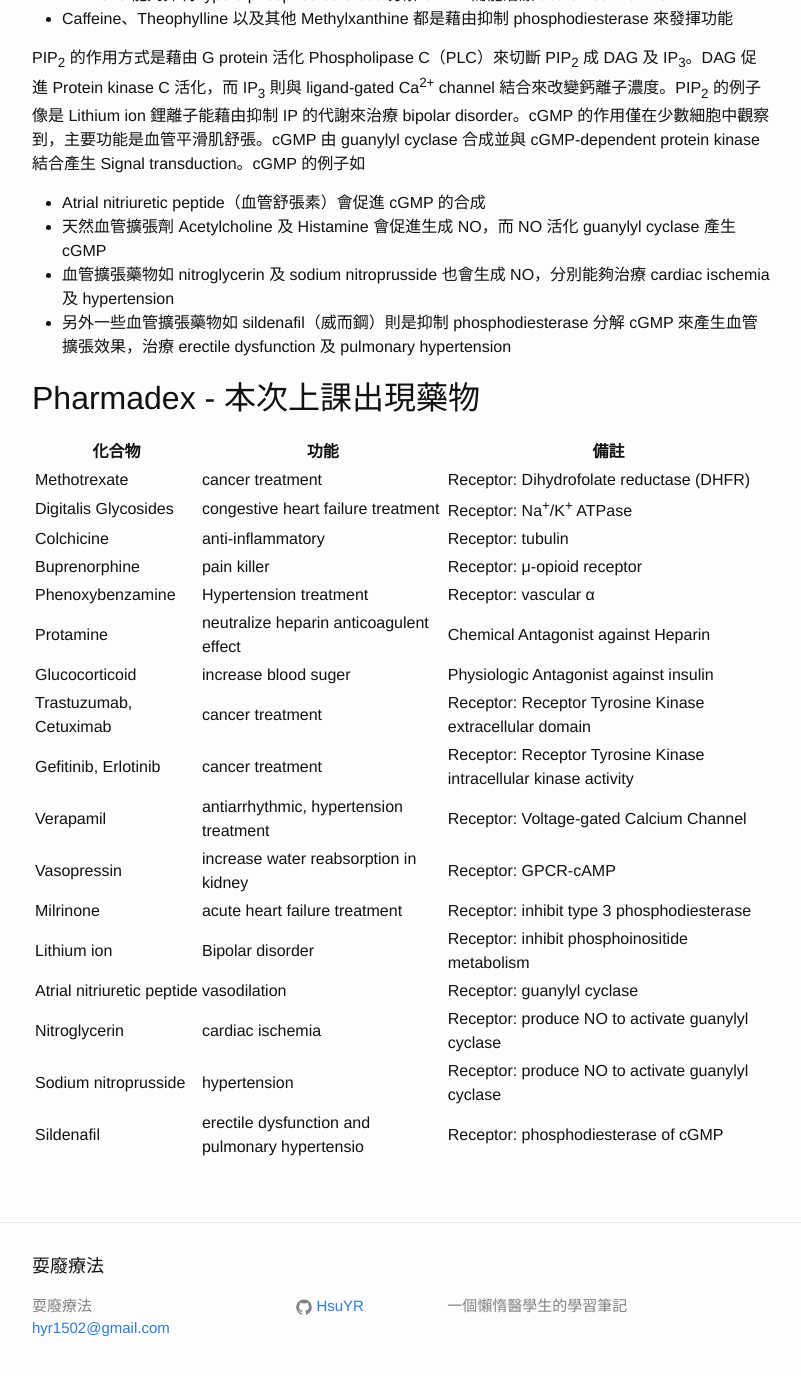
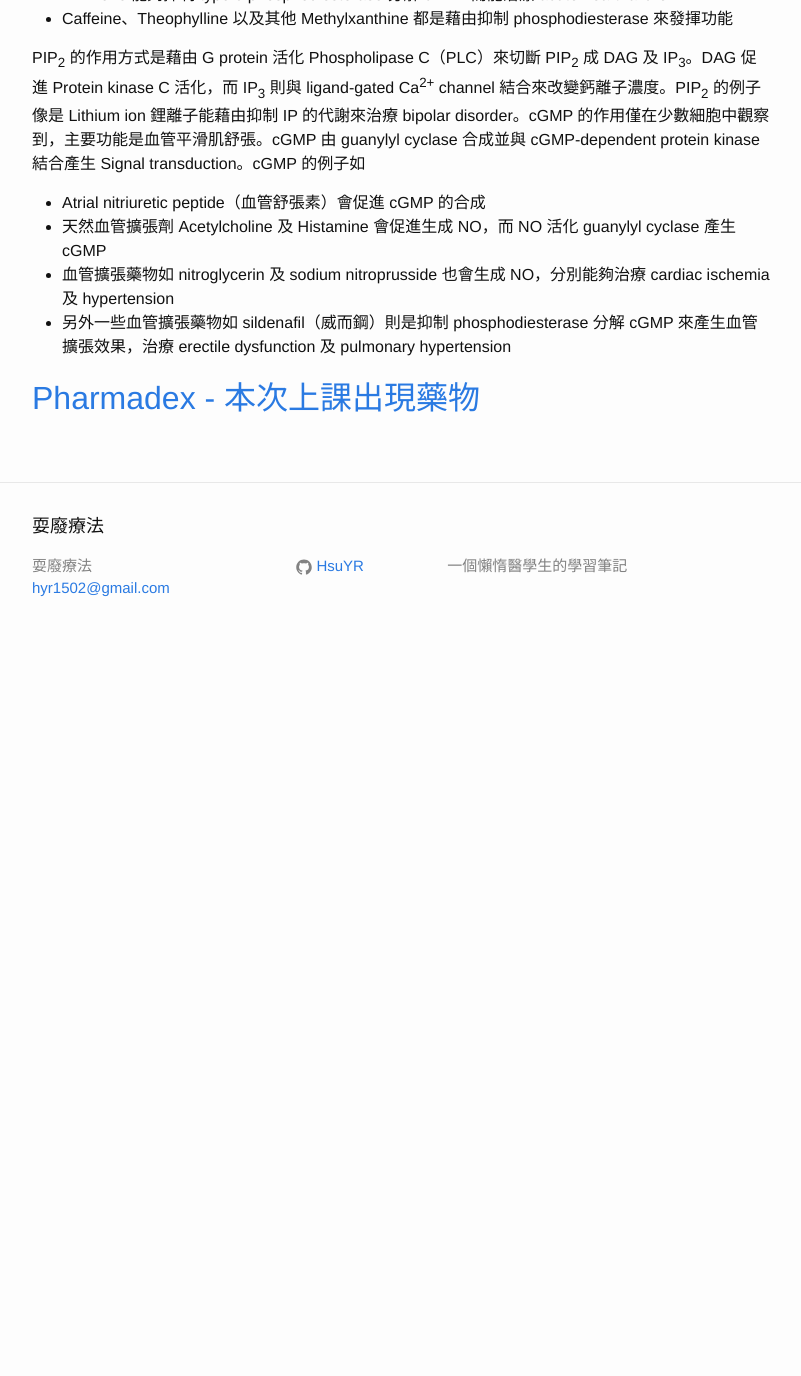
Before and after one commit to HsuYR/blog, a Jekyll site: the page built from _posts/2016-09-20-block1-pharmacology-1.markdown, in a window 1280 px wide and 1400 px high, scrolled down 3343 px. Shown: the top 1376 px of the window, without its empty margins (238-1039 px from the left). Built offline with Jekyll 4.4.1, drawn with Linux system fonts in a browser that asks for light colours; after the commit the page ends 4003 px from its top, so only the background shows below that.

Commit message:
Replace pharmacology 1 pharmadex table with external google spreadsheet link

```diff
--- a/_posts/2016-09-20-block1-pharmacology-1.markdown
+++ b/_posts/2016-09-20-block1-pharmacology-1.markdown
@@ -85,24 +85,6 @@ PIP<sub>2</sub> 的作用方式是藉由 G protein 活化 Phospholipase C（PLC
  * 血管擴張藥物如 nitroglycerin 及 sodium nitroprusside 也會生成 NO，分別能夠治療 cardiac ischemia 及 hypertension
  * 另外一些血管擴張藥物如 sildenafil（威而鋼）則是抑制 phosphodiesterase 分解 cGMP 來產生血管擴張效果，治療 erectile dysfunction 及 pulmonary hypertension
 
-## Pharmadex - 本次上課出現藥物
+## [Pharmadex - 本次上課出現藥物][pharmadex]
 
-| 化合物 | 功能 | 備註 |
-|-|-|-|
-| Methotrexate | cancer treatment | Receptor: Dihydrofolate reductase (DHFR) |
-| Digitalis Glycosides | congestive heart failure treatment | Receptor: Na<sup>+</sup>/K<sup>+</sup> ATPase |
-| Colchicine | anti-inflammatory | Receptor: tubulin |
-| Buprenorphine | pain killer | Receptor: &mu;-opioid receptor |
-| Phenoxybenzamine | Hypertension treatment | Receptor: vascular &alpha;
-| Protamine | neutralize heparin anticoagulent effect | Chemical Antagonist against Heparin
-| Glucocorticoid | increase blood suger | Physiologic Antagonist against insulin
-| Trastuzumab, Cetuximab | cancer treatment | Receptor: Receptor Tyrosine Kinase extracellular domain
-| Gefitinib, Erlotinib | cancer treatment | Receptor: Receptor Tyrosine Kinase intracellular kinase activity
-| Verapamil | antiarrhythmic, hypertension treatment | Receptor: Voltage-gated Calcium Channel
-| Vasopressin | increase water reabsorption in kidney | Receptor: GPCR-cAMP
-| Milrinone | acute heart failure treatment | Receptor: inhibit type 3 phosphodiesterase
-| Lithium ion | Bipolar disorder | Receptor: inhibit phosphoinositide metabolism
-| Atrial nitriuretic peptide | vasodilation | Receptor: guanylyl cyclase
-| Nitroglycerin | cardiac ischemia | Receptor: produce NO to activate guanylyl cyclase
-| Sodium nitroprusside | hypertension | Receptor: produce NO to activate guanylyl cyclase
-| Sildenafil | erectile dysfunction and pulmonary hypertensio | Receptor: phosphodiesterase of cGMP
+[pharmadex]: https://docs.google.com/spreadsheets/d/1mbW0hBdKxISzp5UyLBj2xPIBs0ggIS4XdJK73pn9d5g/edit?usp=sharing
```
